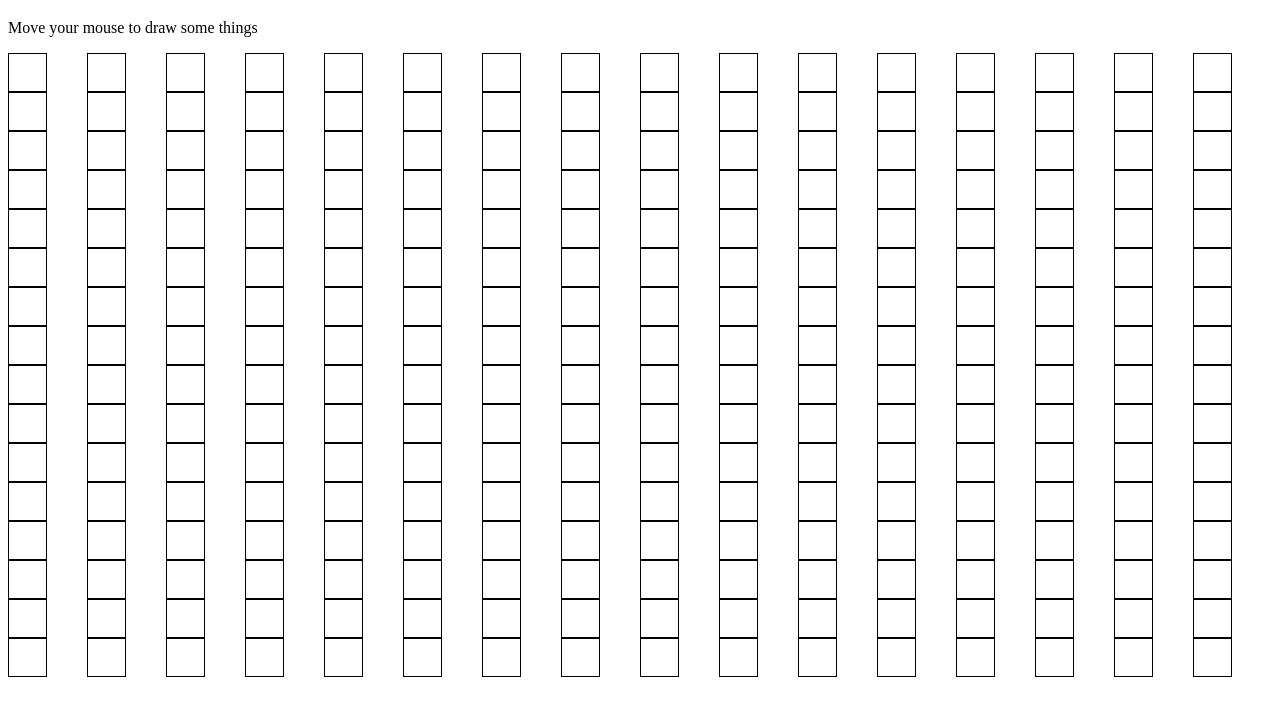
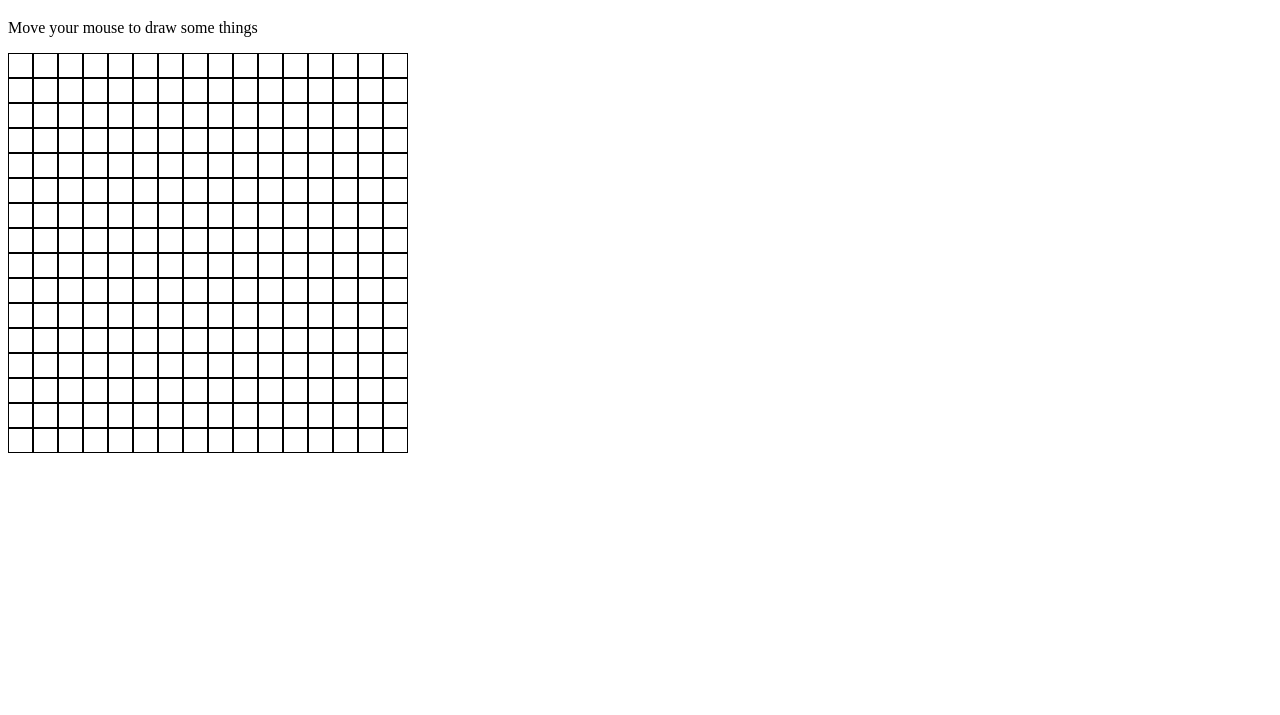
Before and after one commit to oekoo22/sketch, a plain HTML site: page index.html in a window 1280 px wide. Shown: the part 61-776 px from the top of the page. Drawn offline with Linux system fonts and the light colour scheme.

Commit message:
Simplify the grid structure to close the column gap-problem

```diff
--- a/script.js
+++ b/script.js
@@ -1,13 +1,8 @@
-const container = document.getElementById("container");
+const container = document.querySelector('.container');
 
-function makeRows(rows, cols) {
-  container.style.setProperty('--grid-rows', rows);
-  container.style.setProperty('--grid-cols', cols);
-  for (c = 0; c < (rows * cols); c++) {
-    let cell = document.createElement("div");
-    //cell.innerText = (c + 1);
-    container.appendChild(cell).className = "square";
-  };
-};
-
-makeRows(16, 16);
+// Add 16 divs
+for (let i = 1; i < 257; i++) {
+  const div = document.createElement('div');
+  div.style.cssText = "border: 1px solid black; height: 25px; width: 25px";
+  container.appendChild(div);
+}
--- a/style.css
+++ b/style.css
@@ -1,19 +1,24 @@
-:root {
-    --grid-cols: 1;
-    --grid-rows: 1;
-  }
+
+
+* {
+    box-sizing: border-box;
+}
 
 .container {
     display: grid;
-    /*grid-gap: 1em;*/
-    grid-template-rows: repeat(var(--grid-rows), 1fr);
-    grid-template-columns: repeat(var(--grid-cols), 1fr);
+
+
+    grid-template-columns: repeat(16, 25px [col-start]);
+    row-gap: 0;
+    column-gap: 0
 }
 
 .square {
     height: 5px;
     width: 5px;
-    padding: 1em;
-    border: 1px solid black;
+    padding: 5px;
+    margin: 5px;
+    /*border: 1px solid black;*/
     text-align: center;
+    background-color: black;
 }
```
